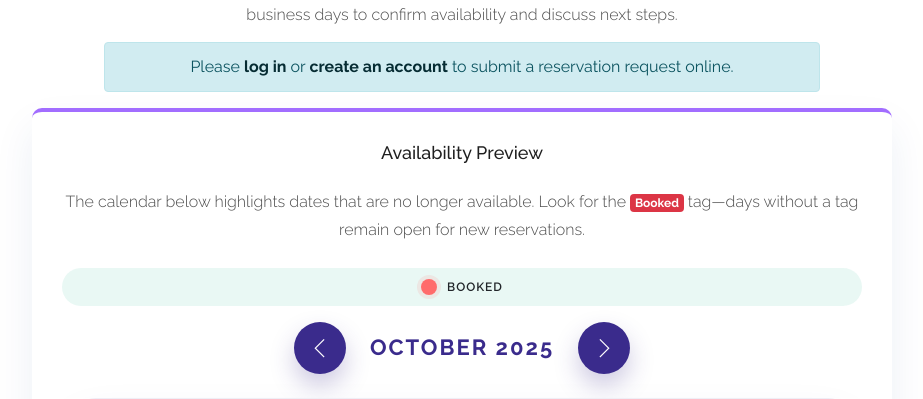
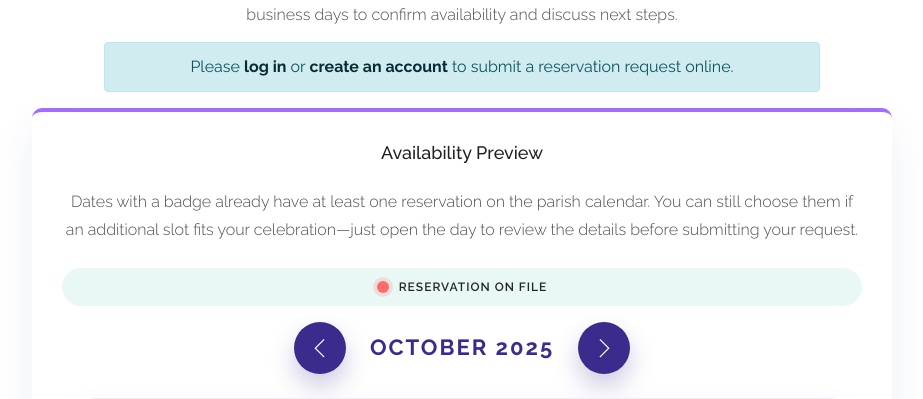
Before and after one commit to Gabszy10/timo, a PHP site: page /reservation.php in a window 1280 px wide. Shown: the part 803-1202 px from the top of the page, without its empty margins (178-1101 px from the left). Run offline with PHP 8.4, Linux system fonts and the light colour scheme; data that the repository does not hold is empty; some libraries are stand-ins or nearby versions.

Commit message:
Improve reservation calendar clarity

```diff
--- a/css/style.css
+++ b/css/style.css
@@ -83,12 +83,13 @@
 }
 
 .calendar_legend .legend {
-    width: 16px;
-    height: 16px;
+    width: 12px;
+    height: 12px;
     border-radius: 50%;
     display: inline-block;
     background: #ff6b6b;
-    box-shadow: 0 0 0 4px rgba(255, 107, 107, 0.12);
+    box-shadow: 0 0 0 4px rgba(255, 107, 107, 0.18);
+    border: 1px solid rgba(255, 107, 107, 0.4);
 }
 
 .availability_calendar {
--- a/js/reservations.js
+++ b/js/reservations.js
@@ -37,10 +37,6 @@
         const statuses = {
             booked: 'booked',
             available: 'available'
-        };
-
-        const statusLabels = {
-            [statuses.booked]: 'Booked'
         };
 
         const approvedReservations = Array.isArray(window.approvedReservations)
@@ -577,8 +573,9 @@
                 cellWrapper.className = 'calendar_day';
                 cellWrapper.appendChild(dayNumber);
 
+                const reservationsForDay = bookedLookup[isoDate] || [];
                 let status = statuses.available;
-                if (bookedLookup[isoDate]) {
+                if (reservationsForDay.length) {
                     status = statuses.booked;
                 }
 
@@ -586,8 +583,17 @@
 
                 if (status === statuses.booked) {
                     const label = document.createElement('small');
+                    const reservationCount = reservationsForDay.length;
                     label.className = 'day_label';
-                    label.textContent = statusLabels[status];
+                    label.textContent = reservationCount === 1
+                        ? '1 reservation'
+                        : `${reservationCount} reservations`;
+                    label.setAttribute('aria-label', reservationCount === 1
+                        ? 'One reservation is already scheduled on this date'
+                        : `${reservationCount} reservations are already scheduled on this date`);
+                    cellWrapper.setAttribute('title', reservationCount === 1
+                        ? '1 reservation is already scheduled on this date'
+                        : `${reservationCount} reservations are already scheduled on this date`);
                     cellWrapper.appendChild(label);
                 }
 
--- a/reservation.php
+++ b/reservation.php
@@ -2137,12 +2137,12 @@ if ($formData['reservation-date'] !== '') {
                 <div class="col-12">
                     <div class="reservation_calendar mb-5">
                         <h4 class="mb-4">Availability Preview</h4>
-                        <p class="mb-4">The calendar below highlights dates that are no longer available. Look for the
-                            <span class="badge badge-danger">Booked</span> tag—days without a tag remain open for new
-                            reservations.
+                        <p class="mb-4">Dates with a badge already have at least one reservation on the parish calendar. You can
+                            still choose them if an additional slot fits your celebration—just open the day to review the
+                            details before submitting your request.
                         </p>
                         <div class="calendar_legend mb-3">
-                            <span><span class="legend booked"></span> Booked</span>
+                            <span><span class="legend booked"></span> Reservation on file</span>
                         </div>
                         <div class="availability_calendar" id="availability-calendar"></div>
                     </div>
```
Also changed, not shown: other parts of css/style.css (+32 -17 lines).
